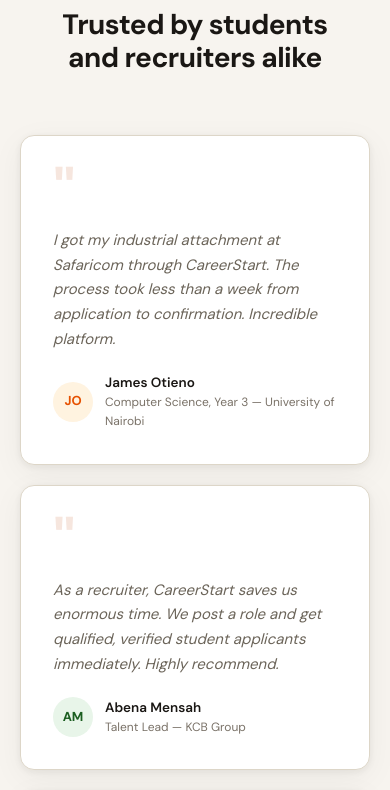
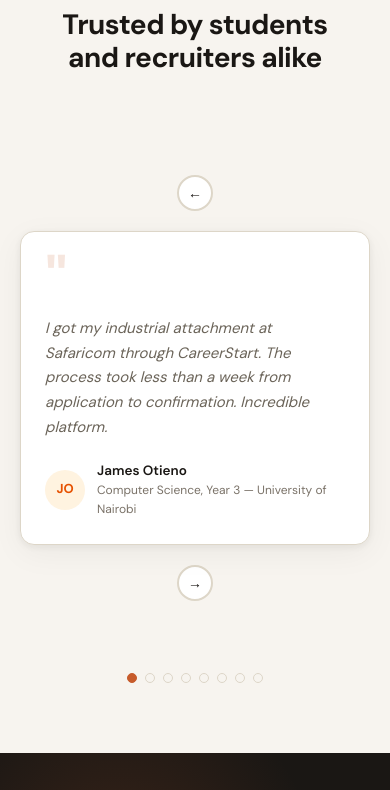
Before and after one commit to bravokimeli-web/career-frontend, a React (Vite) app: page / in a window 390 px wide. Shown: the part 6520-7310 px from the top of the page. Built offline with nearby package versions, Linux system fonts and the light colour scheme; no server answers.

Commit message:
Convert testimonials to professional carousel with navigation buttons and dots

```diff
--- a/src/pages/Landing.jsx
+++ b/src/pages/Landing.jsx
@@ -496,6 +496,33 @@ function HowItWorks() {
 /* ─── Testimonials ───────────────────────────────────────────── */
 function Testimonials() {
   const [ref, inView] = useInView()
+  const [currentIndex, setCurrentIndex] = useState(0)
+  const [itemsPerView, setItemsPerView] = useState(1)
+  const carouselRef = useRef(null)
+
+  useEffect(() => {
+    const updateItemsPerView = () => {
+      if (typeof window !== 'undefined') {
+        setItemsPerView(window.innerWidth >= 768 ? 2 : 1)
+      }
+    }
+    updateItemsPerView()
+    window.addEventListener('resize', updateItemsPerView)
+    return () => window.removeEventListener('resize', updateItemsPerView)
+  }, [])
+
+  const maxIndex = Math.max(0, TESTIMONIALS.length - itemsPerView)
+
+  const goToPrevious = () => {
+    setCurrentIndex(prev => prev === 0 ? maxIndex : prev - 1)
+  }
+
+  const goToNext = () => {
+    setCurrentIndex(prev => prev === maxIndex ? 0 : prev + 1)
+  }
+
+  const visibleTestimonials = TESTIMONIALS.slice(currentIndex, currentIndex + itemsPerView)
+
   return (
     <section id="testimonials" className={styles.section} ref={ref}>
       <div className={styles.sectionInner}>
@@ -504,8 +531,13 @@ function Testimonials() {
           <h2 className={styles.sectionHeading}>Trusted by students<br />and recruiters alike</h2>
         </div>
 
+        <div className={styles.testimonialCarousel} ref={carouselRef}>
+          <button className={styles.carouselBtn} onClick={goToPrevious} aria-label="Previous testimonial">
+            ←
+          </button>
+
           <div className={styles.testimonialGrid}>
-          {TESTIMONIALS.map((t, i) => (
+            {visibleTestimonials.map((t, i) => (
               <div key={t.name}
                 className={`${styles.testimonialCard} ${inView ? styles.fadeUp : ''}`}
                 style={{ animationDelay: `${i * 0.1}s` }}>
@@ -519,6 +551,22 @@ function Testimonials() {
                   </div>
                 </div>
               </div>
+            ))}
+          </div>
+
+          <button className={styles.carouselBtn} onClick={goToNext} aria-label="Next testimonial">
+            →
+          </button>
+        </div>
+
+        <div className={styles.carouselDots}>
+          {Array.from({ length: maxIndex + 1 }).map((_, i) => (
+            <button
+              key={i}
+              className={`${styles.dot} ${i === currentIndex ? styles.dotActive : ''}`}
+              onClick={() => setCurrentIndex(i)}
+              aria-label={`Go to testimonial ${i + 1}`}
+            />
           ))}
         </div>
       </div>
--- a/src/pages/Landing.module.css
+++ b/src/pages/Landing.module.css
@@ -827,10 +827,42 @@ a.btnHeroPrimary { text-decoration: none; color: var(--on-accent); }
 }
 
 /* ─── Testimonials ───────────────────────────────────────────── */
+.testimonialCarousel {
+  display: flex;
+  align-items: center;
+  gap: 24px;
+  padding: 40px 0;
+}
+
+.carouselBtn {
+  flex-shrink: 0;
+  width: 48px;
+  height: 48px;
+  border-radius: 50%;
+  border: 2px solid var(--border);
+  background: var(--surface);
+  color: var(--text);
+  font-size: 20px;
+  font-weight: 600;
+  cursor: pointer;
+  transition: all var(--transition);
+  display: flex;
+  align-items: center;
+  justify-content: center;
+}
+
+.carouselBtn:hover {
+  border-color: var(--accent);
+  color: var(--accent);
+  transform: scale(1.05);
+}
+
 .testimonialGrid {
   display: grid;
-  grid-template-columns: repeat(3, 1fr);
+  grid-template-columns: repeat(2, 1fr);
   gap: 20px;
+  flex: 1;
+  min-width: 0;
 }
 
 .testimonialCard {
@@ -848,6 +880,32 @@ a.btnHeroPrimary { text-decoration: none; color: var(--on-accent); }
 .testimonialCard:hover {
   transform: translateY(-3px);
   box-shadow: var(--shadow-lg);
+}
+
+.carouselDots {
+  display: flex;
+  justify-content: center;
+  gap: 8px;
+  margin-top: 32px;
+}
+
+.dot {
+  width: 10px;
+  height: 10px;
+  border-radius: 50%;
+  border: 1px solid var(--border);
+  background: transparent;
+  cursor: pointer;
+  transition: all var(--transition);
+}
+
+.dot:hover {
+  border-color: var(--accent);
+}
+
+.dotActive {
+  border-color: var(--accent);
+  background: var(--accent);
 }
 
 .quoteIcon {
@@ -1071,6 +1129,8 @@ a.btnHeroPrimary { text-decoration: none; color: var(--on-accent); }
   .statItem { border-right: none; border-bottom: 1px solid var(--border); padding: 0 0 20px; max-width: 100%; flex: 0 0 calc(50% - 12px); }
   .featureGrid { grid-template-columns: 1fr; }
   .stepsGrid { grid-template-columns: 1fr 1fr; }
+  .testimonialCarousel { flex-direction: column; gap: 20px; }
+  .carouselBtn { width: 40px; height: 40px; font-size: 16px; }
   .testimonialGrid { grid-template-columns: 1fr; }
   .footerInner { flex-direction: column; gap: 40px; }
   .footerBrand { max-width: 100%; }
@@ -1085,4 +1145,6 @@ a.btnHeroPrimary { text-decoration: none; color: var(--on-accent); }
   .statItem { flex: 0 0 50%; border-bottom: 1px solid var(--border); }
   .ctaSection { padding: 70px 20px; }
   .footerBottom { flex-direction: column; text-align: center; }
+  .carouselBtn { width: 36px; height: 36px; font-size: 14px; }
+  .testimonialCard { padding: 24px; }
 }
```
Lines whose indentation alone changed are shown as unchanged.
